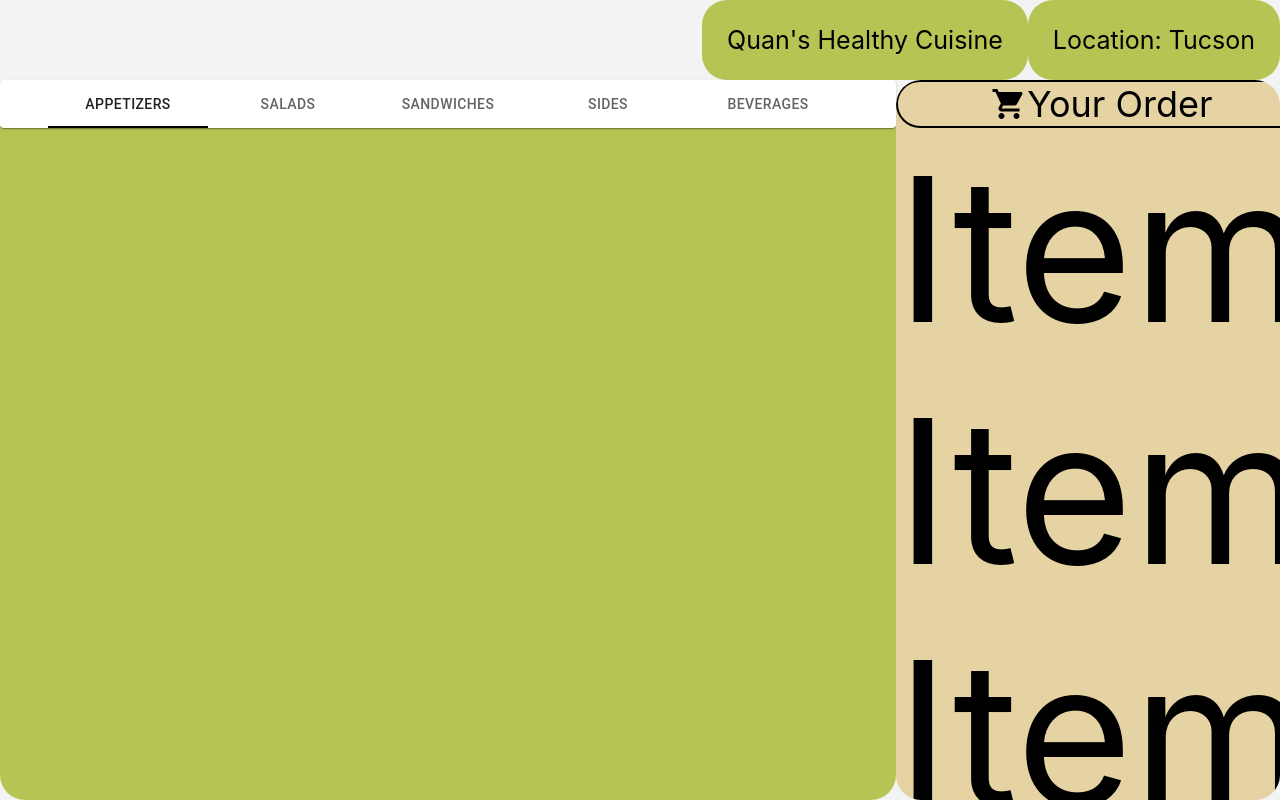
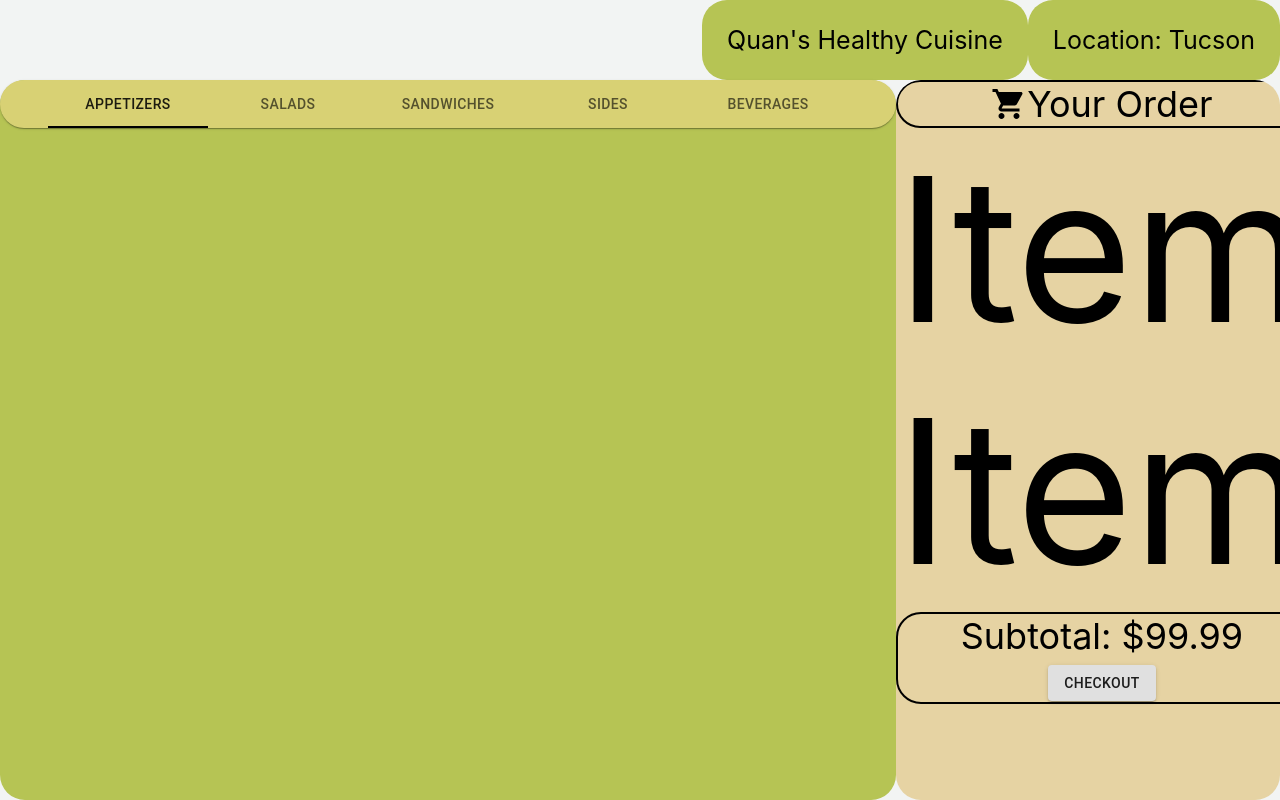
Before and after one commit to ChaonengQuan/react-material-ui-app, a React (Create React App) app: page / in a window 1280 px wide. Built offline with nearby package versions, Linux system fonts and the light colour scheme.

Commit message:
update: tab

```diff
--- a/public/index.html
+++ b/public/index.html
@@ -7,7 +7,7 @@
     <meta name="theme-color" content="#000000" />
     <meta
       name="description"
-      content="Web site created using create-react-app"
+      content="A restaurants menu frontend web application using React.js and Material UI"
     />
     <link rel="apple-touch-icon" href="%PUBLIC_URL%/logo192.png" />
     <!--
--- a/src/components/Body.css
+++ b/src/components/Body.css
@@ -1,5 +1,6 @@
 .body {
     height: 90vh;
+    border-radius: 25px;
 }
 
 .menu {
--- a/src/components/Cart.js
+++ b/src/components/Cart.js
@@ -16,8 +16,8 @@ const Cart = () => {
 
                 <Box style={{fontSize:200}}> Item </Box>
                 <Box style={{fontSize:200}}> Item </Box>
-                <Box style={{fontSize:200}}> Item </Box>
-                <Box style={{fontSize:200}}> Item </Box>
+                {/* <Box style={{fontSize:200}}> Item </Box>
+                <Box style={{fontSize:200}}> Item </Box> */}
 
 
                 <Box className="cartCheckoutBox">
--- a/src/components/Menu.js
+++ b/src/components/Menu.js
@@ -3,7 +3,7 @@ const { Paper, Tabs, Tab } = require("@material-ui/core");
 const Menu = ({tabValue, handleTabChange}) => {
     return (
         <div>
-            <Paper>
+            <Paper style={{backgroundColor: "#d8d174", borderRadius: "25px"}}>
                 <Tabs
                     value={tabValue}
                     onChange={handleTabChange}
```
